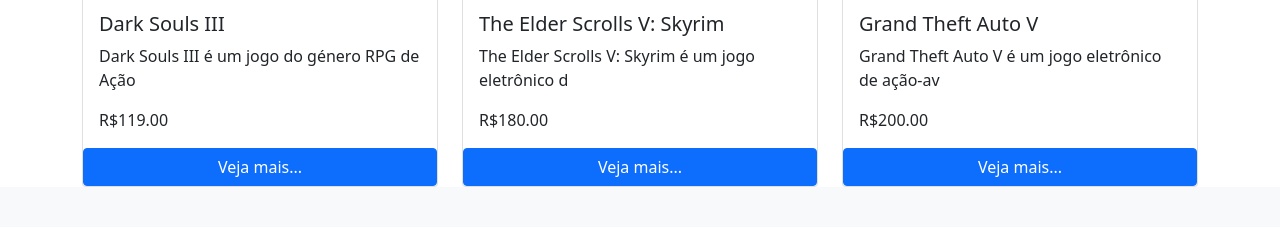
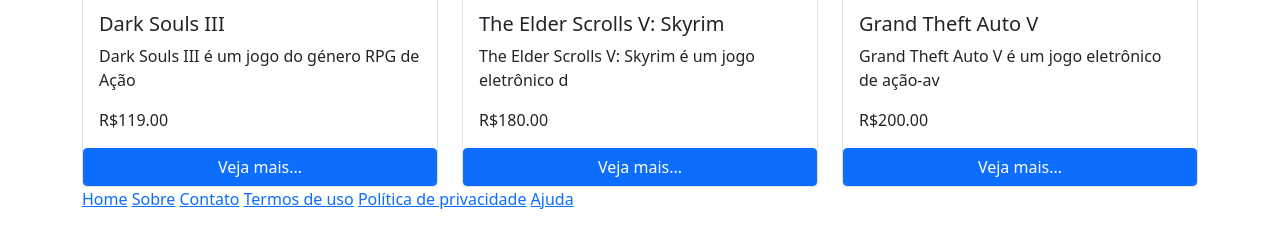
Before and after one commit to Harlock221B/Games_Project, a Django app: page / in a window 1280 px wide. Shown: the part 2020-2247 px from the top of the page. Before the commit the page ends 2207 px from the top, so only its background shows below. Run offline with Django 3.2, Linux system fonts and the light colour scheme; data comes from the database, SQL or seed files in the repository; both versions use the stored data as it was after the commit.

Commit message:
Update Footer and Add itens in BD

```diff
--- a/home/models.py
+++ b/home/models.py
@@ -3,14 +3,14 @@
 
 
 class Produtora(models.Model):
-        name = models.CharField(max_length=50)
+        name = models.CharField(max_length=60)
         description = models.CharField(max_length=200)
 
         def __str__(self):
                 return self.name
 
 class Games(models.Model):
-        title = models.CharField(max_length=30)
+        title = models.CharField(max_length=60)
         description = models.CharField(max_length=500)
         lancamento = models.DateTimeField(default=timezone.now())
         mostrar = models.BooleanField(default=True)
--- a/home/templates/home/index.html
+++ b/home/templates/home/index.html
@@ -4,13 +4,18 @@
 
 <head>
     <meta charset="UTF-8">
-    <meta name="viewport" content="width=device-width, user-scalable=no, initial-scale=1.0, maximum-scale=1.0, minimum-scale=1.0">
+    <meta name="viewport"
+        content="width=device-width, user-scalable=no, initial-scale=1.0, maximum-scale=1.0, minimum-scale=1.0">
     <meta http-equiv="X-UA-Compatible" content="ie=edge">
     <title>Playground</title>
 </head>
 
 <body>
-    {% include 'menu.html' %} {% include 'carousel.html' %}
+    <header>
+        {% include 'menu.html' %}
+    </header>
+    <main>
+        {% include 'carousel.html' %}
         <div class="jumbotron jumbotron-fluid">
             <div class="container">
                 <h1 class="display-4">Games</h1>
@@ -38,6 +43,9 @@
                 {% endfor %}
             </div>
         </div>
+    </main>
+    {% include 'rodape.html' %}
+
 </body>
 
 </html>
--- /dev/null
+++ b/templates/rodape.html
@@ -0,0 +1,14 @@
+{% load static %}
+<!-- footer with django in  bootstrap -->
+<footer class="footer">
+    <div class="container ">
+        <p class="text-muted">
+            <a href="#">Home</a>
+            <a href="#">Sobre</a>
+            <a href="#">Contato</a>
+            <a href="#">Termos de uso</a>
+            <a href="#">Política de privacidade</a>
+            <a href="#">Ajuda</a>
+        </p>
+    </div>
+</footer>
```
Also changed, not shown: db.sqlite3, media/fotos/21/09/08/imagem_2021-09-08_201626.png (added), media/fotos/21/09/08/imagem_2021-09-08_202037.png (added). Lines whose indentation alone changed are shown as unchanged.
